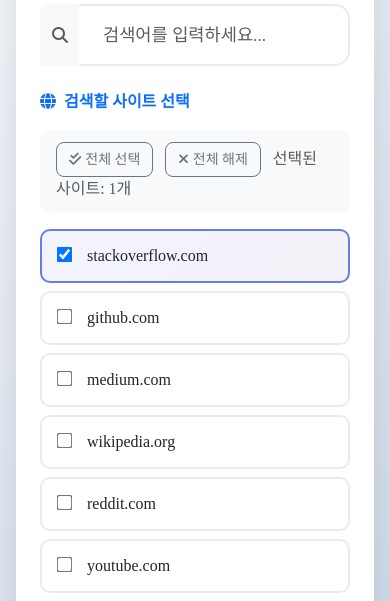
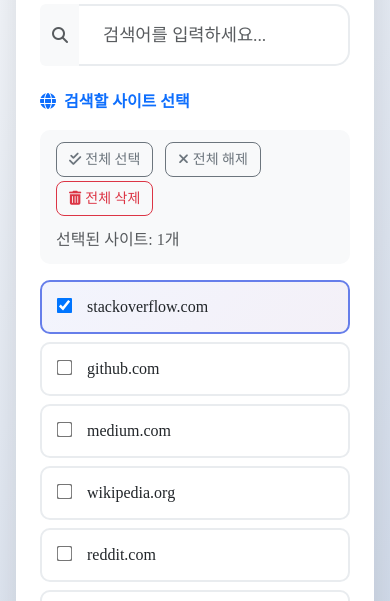
Before and after one commit to seongpark/autoGoogleSiteSearch, a plain HTML site: page index.html in a window 390 px wide. Shown: the part 166-767 px from the top of the page. Drawn offline with nearby package versions, Linux system fonts and the light colour scheme; a web font is replaced by a local one.

Commit message:
Update index.html

```diff
--- a/index.html
+++ b/index.html
@@ -187,6 +187,16 @@
         color: white;
       }
 
+      .btn-control.btn-danger {
+        border-color: #dc3545;
+        color: #dc3545;
+      }
+
+      .btn-control.btn-danger:hover {
+        background: #dc3545;
+        color: white;
+      }
+
       .search-stats {
         background: linear-gradient(135deg, #17a2b8, #6f42c1);
         color: white;
@@ -203,6 +213,10 @@
 
         .search-card {
           padding: 1.5rem;
+        }
+
+        .btn-control {
+          margin-bottom: 0.25rem;
         }
       }
 
@@ -269,7 +283,14 @@
               >
                 <i class="fas fa-times me-1"></i>전체 해제
               </button>
-              <span class="ms-auto text-muted" id="selectedCount"
+              <button
+                type="button"
+                class="btn-control btn-danger"
+                onclick="deleteAllSites()"
+              >
+                <i class="fas fa-trash-alt me-1"></i>전체 삭제
+              </button>
+              <span class="ms-auto text-muted d-block d-md-inline mt-2 mt-md-0" id="selectedCount"
                 >선택된 사이트: 0개</span
               >
             </div>
@@ -321,8 +342,6 @@
       </center>
     </div>
 
-
-
     <script src="https://cdnjs.cloudflare.com/ajax/libs/bootstrap/5.3.0/js/bootstrap.bundle.min.js"></script>
     <script>
       const siteListContainer = document.getElementById("siteList");
@@ -339,8 +358,8 @@
       ];
 
       function getStoredSites() {
-        const stored = localStorage.getItem(STORAGE_KEY);
-        return stored ? JSON.parse(stored) : defaultSites;
+        const stored = JSON.parse(localStorage.getItem(STORAGE_KEY) || 'null');
+        return stored ? stored : defaultSites;
       }
 
       function saveSites(sites) {
@@ -350,6 +369,18 @@
       function renderSiteList() {
         const sites = getStoredSites();
         siteListContainer.innerHTML = "";
+
+        if (sites.length === 0) {
+          siteListContainer.innerHTML = `
+            <div class="text-center text-muted py-4">
+              <i class="fas fa-globe fa-2x mb-3"></i>
+              <p>등록된 사이트가 없습니다.</p>
+              <p>아래에서 새 사이트를 추가해주세요.</p>
+            </div>
+          `;
+          updateSelectedCount();
+          return;
+        }
 
         sites.forEach((site, index) => {
           const siteDiv = document.createElement("div");
@@ -407,6 +438,20 @@
           updateCheckboxStyle(cb);
         });
         updateSelectedCount();
+      }
+
+      function deleteAllSites() {
+        const sites = getStoredSites();
+        if (sites.length === 0) {
+          showAlert("삭제할 사이트가 없습니다.", "info");
+          return;
+        }
+
+        if (confirm(`등록된 모든 사이트(${sites.length}개)를 삭제하시겠습니까?\n\n이 작업은 되돌릴 수 없습니다.`)) {
+          saveSites([]);
+          renderSiteList();
+          showAlert("모든 사이트가 삭제되었습니다.", "success");
+        }
       }
 
       function addSite() {
```
Lines whose indentation alone changed are shown as unchanged.
